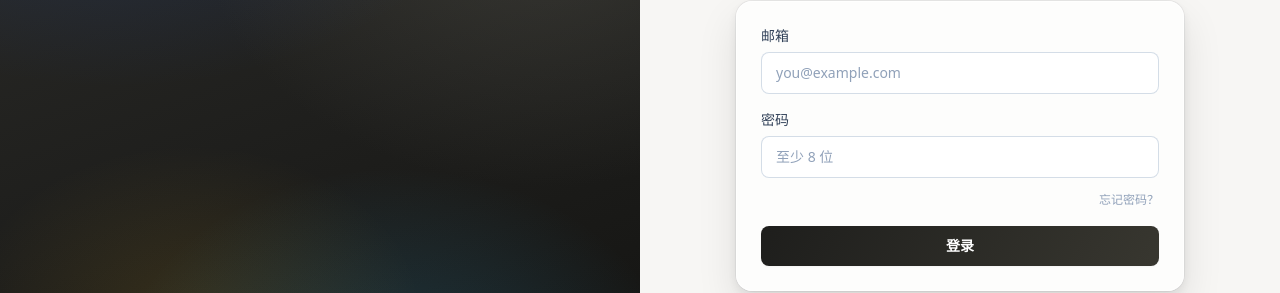
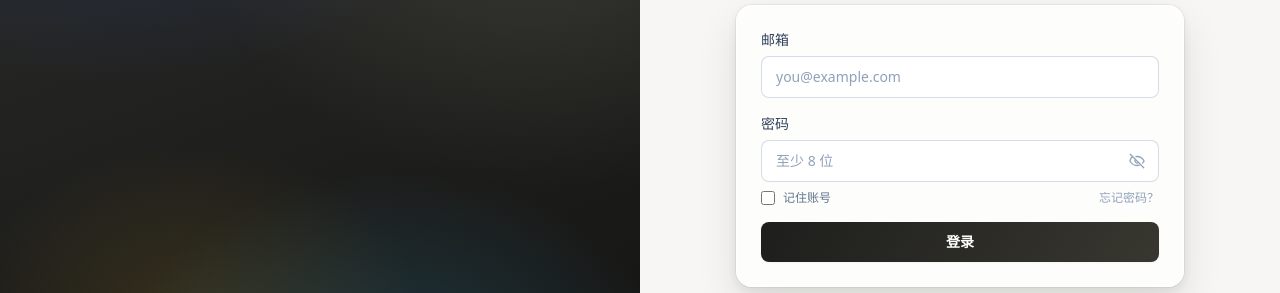
Before and after one commit to shunwang-crypto/suwen-ai, a Next.js app in the folder apps/web/: page /login in a window 1280 px wide. Shown: the part 306-599 px from the top of the page. Built offline with nearby package versions, Linux system fonts and the light colour scheme; no server answers.

Commit message:
支持密码显隐与记住登录账号

```diff
--- a/apps/web/app/login/page.tsx
+++ b/apps/web/app/login/page.tsx
@@ -10,15 +10,25 @@ import {
   EMPTY_CAPTCHA,
   type CaptchaState,
 } from "@/components/ui/captcha";
+import { PasswordInput } from "@/components/ui/password-input";
 import { ApiError } from "@/lib/api";
 import { useAuth } from "@/lib/auth-context";
 
 const EMAIL_RE = /^[^\s@]+@[^\s@]+\.[^\s@]+$/;
+const REMEMBERED_EMAIL_KEY = "suwen:remembered-login-email";
+
+function readRememberedEmail(): string {
+  if (typeof window === "undefined") return "";
+  return window.localStorage.getItem(REMEMBERED_EMAIL_KEY) ?? "";
+}
 
 export default function LoginPage() {
   const router = useRouter();
   const { login } = useAuth();
-  const [email, setEmail] = useState("");
+  const [email, setEmail] = useState(readRememberedEmail);
+  const [rememberEmail, setRememberEmail] = useState(
+    () => readRememberedEmail().length > 0,
+  );
   const [password, setPassword] = useState("");
   const [error, setError] = useState<string | null>(null);
   const [submitting, setSubmitting] = useState(false);
@@ -54,6 +64,11 @@ export default function LoginPage() {
             }
           : undefined,
       );
+      if (rememberEmail) {
+        window.localStorage.setItem(REMEMBERED_EMAIL_KEY, email.trim());
+      } else {
+        window.localStorage.removeItem(REMEMBERED_EMAIL_KEY);
+      }
       router.replace("/today");
     } catch (err) {
       if (err instanceof ApiError && err.code === "CAPTCHA_REQUIRED") {
@@ -109,7 +124,8 @@ export default function LoginPage() {
               </span>
               <input
                 type="email"
-                autoComplete="email"
+                name="email"
+                autoComplete="username"
                 value={email}
                 onChange={(e) => setEmail(e.target.value)}
                 placeholder="you@example.com"
@@ -118,12 +134,13 @@ export default function LoginPage() {
               />
             </label>
 
-            <label className="mb-2 block">
-              <span className="mb-1.5 block text-sm font-medium text-slate-700">
+            <div className="mb-2">
+              <label htmlFor="login-password" className="mb-1.5 block text-sm font-medium text-slate-700">
                 密码
-              </span>
-              <input
-                type="password"
+              </label>
+              <PasswordInput
+                id="login-password"
+                name="password"
                 autoComplete="current-password"
                 value={password}
                 onChange={(e) => setPassword(e.target.value)}
@@ -131,16 +148,31 @@ export default function LoginPage() {
                 className={inputCls}
                 required
               />
-            </label>
+            </div>
 
-            <p className="mb-4 text-right">
+            <div className="mb-4 flex items-center justify-between gap-3">
+              <label className="flex cursor-pointer items-center gap-2 text-xs text-slate-500">
+                <input
+                  type="checkbox"
+                  checked={rememberEmail}
+                  onChange={(event) => {
+                    const checked = event.target.checked;
+                    setRememberEmail(checked);
+                    if (!checked) {
+                      window.localStorage.removeItem(REMEMBERED_EMAIL_KEY);
+                    }
+                  }}
+                  className="h-3.5 w-3.5 rounded border-slate-300 accent-brand-600"
+                />
+                记住账号
+              </label>
               <Link
                 href="/forgot"
                 className="text-xs font-medium text-slate-400 transition-colors hover:text-brand-600"
               >
                 忘记密码？
               </Link>
-            </p>
+            </div>
 
             {needCaptcha && (
               <CaptchaField
--- a/apps/web/app/register/page.tsx
+++ b/apps/web/app/register/page.tsx
@@ -10,6 +10,7 @@ import {
   EMPTY_CAPTCHA,
   type CaptchaState,
 } from "@/components/ui/captcha";
+import { PasswordInput } from "@/components/ui/password-input";
 import { ApiError } from "@/lib/api";
 import { useAuth } from "@/lib/auth-context";
 
@@ -142,6 +143,7 @@ export default function RegisterPage() {
               </span>
               <input
                 type="email"
+                name="email"
                 autoComplete="email"
                 value={email}
                 onChange={(e) => setEmail(e.target.value)}
@@ -151,12 +153,13 @@ export default function RegisterPage() {
               />
             </label>
 
-            <label className="mb-4 block">
-              <span className="mb-1.5 block text-sm font-medium text-slate-700">
+            <div className="mb-4">
+              <label htmlFor="register-password" className="mb-1.5 block text-sm font-medium text-slate-700">
                 密码
-              </span>
-              <input
-                type="password"
+              </label>
+              <PasswordInput
+                id="register-password"
+                name="password"
                 autoComplete="new-password"
                 value={password}
                 onChange={(e) => setPassword(e.target.value)}
@@ -164,14 +167,15 @@ export default function RegisterPage() {
                 className={inputCls}
                 required
               />
-            </label>
+            </div>
 
-            <label className="mb-4 block">
-              <span className="mb-1.5 block text-sm font-medium text-slate-700">
+            <div className="mb-4">
+              <label htmlFor="register-password-confirm" className="mb-1.5 block text-sm font-medium text-slate-700">
                 确认密码
-              </span>
-              <input
-                type="password"
+              </label>
+              <PasswordInput
+                id="register-password-confirm"
+                name="password-confirmation"
                 autoComplete="new-password"
                 value={confirm}
                 onChange={(e) => setConfirm(e.target.value)}
@@ -179,7 +183,7 @@ export default function RegisterPage() {
                 className={inputCls}
                 required
               />
-            </label>
+            </div>
 
             <CaptchaField
               key={captchaEpoch}
--- a/apps/web/app/reset/page.tsx
+++ b/apps/web/app/reset/page.tsx
@@ -9,6 +9,7 @@ import { useSearchParams } from "next/navigation";
 import { Suspense, useState, type FormEvent } from "react";
 
 import { AuthHero, BrandMark } from "@/components/ui/brand";
+import { PasswordInput } from "@/components/ui/password-input";
 import { ApiError, apiJson } from "@/lib/api";
 
 function ResetForm() {
@@ -140,12 +141,13 @@ function ResetForm() {
         </div>
       )}
 
-      <label className="mb-4 block">
-        <span className="mb-1.5 block text-sm font-medium text-slate-700">
+      <div className="mb-4">
+        <label htmlFor="reset-password" className="mb-1.5 block text-sm font-medium text-slate-700">
           新密码
-        </span>
-        <input
-          type="password"
+        </label>
+        <PasswordInput
+          id="reset-password"
+          name="password"
           autoComplete="new-password"
           value={password}
           onChange={(e) => setPassword(e.target.value)}
@@ -153,14 +155,15 @@ function ResetForm() {
           className={inputCls}
           required
         />
-      </label>
+      </div>
 
-      <label className="mb-6 block">
-        <span className="mb-1.5 block text-sm font-medium text-slate-700">
+      <div className="mb-6">
+        <label htmlFor="reset-password-confirm" className="mb-1.5 block text-sm font-medium text-slate-700">
           确认新密码
-        </span>
-        <input
-          type="password"
+        </label>
+        <PasswordInput
+          id="reset-password-confirm"
+          name="password-confirmation"
           autoComplete="new-password"
           value={confirm}
           onChange={(e) => setConfirm(e.target.value)}
@@ -168,7 +171,7 @@ function ResetForm() {
           className={inputCls}
           required
         />
-      </label>
+      </div>
 
       <button
         type="submit"
--- /dev/null
+++ b/apps/web/components/ui/password-input.tsx
@@ -0,0 +1,39 @@
+"use client";
+
+import { useState, type InputHTMLAttributes } from "react";
+
+type PasswordInputProps = Omit<InputHTMLAttributes<HTMLInputElement>, "type">;
+
+export function PasswordInput({ className = "", ...props }: PasswordInputProps) {
+  const [visible, setVisible] = useState(false);
+
+  return (
+    <div className="relative">
+      <input
+        {...props}
+        type={visible ? "text" : "password"}
+        className={`${className} pr-11`}
+      />
+      <button
+        type="button"
+        onClick={() => setVisible((value) => !value)}
+        className="absolute inset-y-0 right-1 flex w-9 items-center justify-center rounded-[7px] text-slate-400 transition-colors hover:bg-slate-100/80 hover:text-slate-700"
+        aria-label={visible ? "隐藏密码" : "显示密码"}
+        title={visible ? "隐藏密码" : "显示密码"}
+      >
+        {visible ? (
+          <svg viewBox="0 0 24 24" fill="none" stroke="currentColor" strokeWidth="1.7" strokeLinecap="round" strokeLinejoin="round" className="h-[18px] w-[18px]" aria-hidden>
+            <path d="M2.5 12s3.5-6 9.5-6 9.5 6 9.5 6-3.5 6-9.5 6-9.5-6-9.5-6Z" />
+            <circle cx="12" cy="12" r="2.5" />
+          </svg>
+        ) : (
+          <svg viewBox="0 0 24 24" fill="none" stroke="currentColor" strokeWidth="1.7" strokeLinecap="round" strokeLinejoin="round" className="h-[18px] w-[18px]" aria-hidden>
+            <path d="M3 3 21 21" />
+            <path d="M10.6 6.2A10.8 10.8 0 0 1 12 6c6 0 9.5 6 9.5 6a16.8 16.8 0 0 1-2.1 2.8M6.1 6.1C3.8 7.7 2.5 12 2.5 12s3.5 6 9.5 6a10.8 10.8 0 0 0 3.1-.5" />
+            <path d="M9.9 9.9a3 3 0 0 0 4.2 4.2" />
+          </svg>
+        )}
+      </button>
+    </div>
+  );
+}
```
